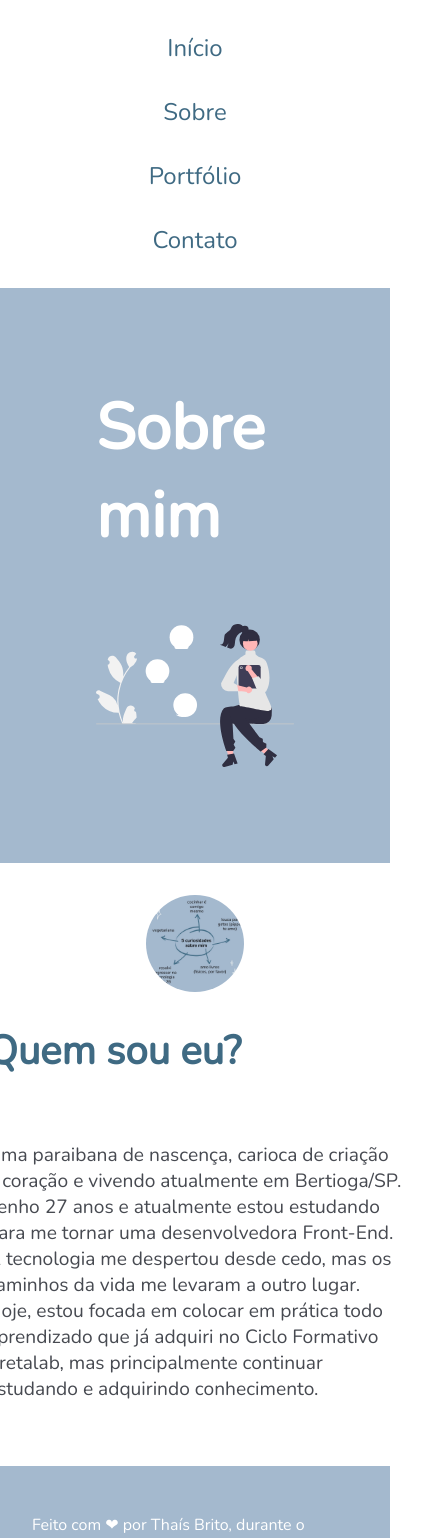
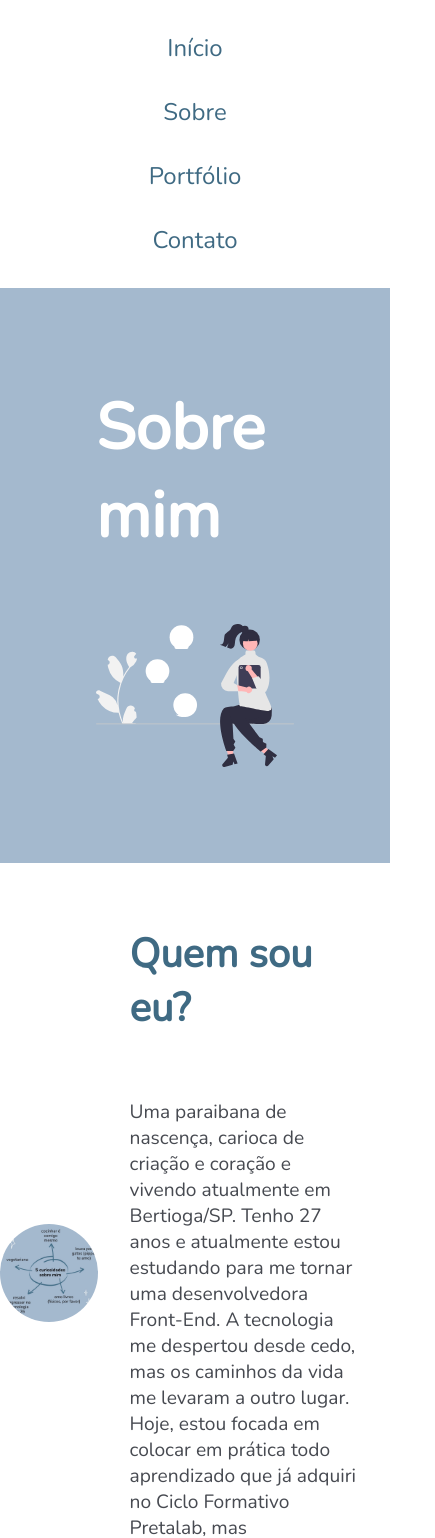
Before and after one commit to thabrita/projeto-final-react, a React (Vite) app: page /sobre in a window 390 px wide. Shown: the top 1538 px of the page, 435 px wide, since content can reach past the window. Built offline with nearby package versions, Linux system fonts and the light colour scheme; no server answers.

Commit message:
Finalizando projeto 2

```diff
--- a/src/styles/pages/sobre.module.css
+++ b/src/styles/pages/sobre.module.css
@@ -37,9 +37,4 @@
         display: flex;
         flex-direction: column;
     }
-
-    .principalContainer {
-        display: flex;
-        flex-direction: column;
-    }
 }
```
